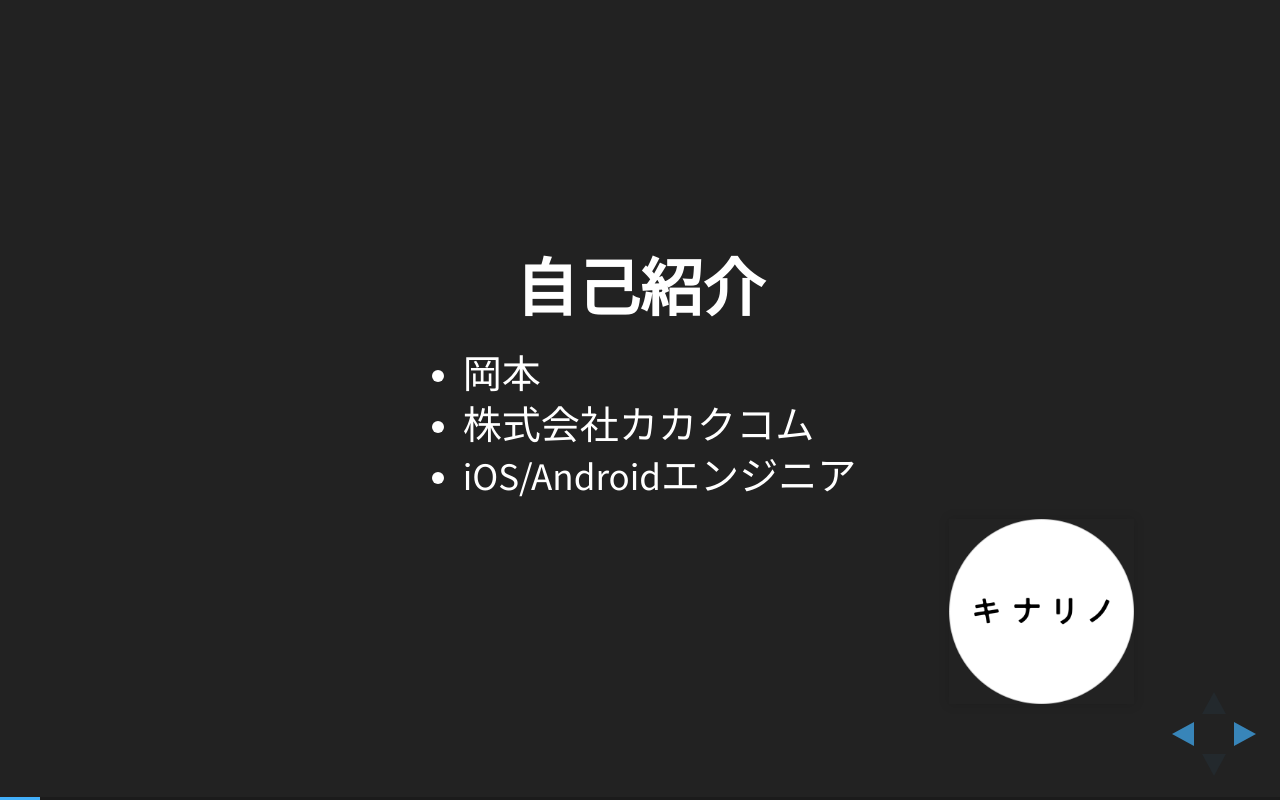
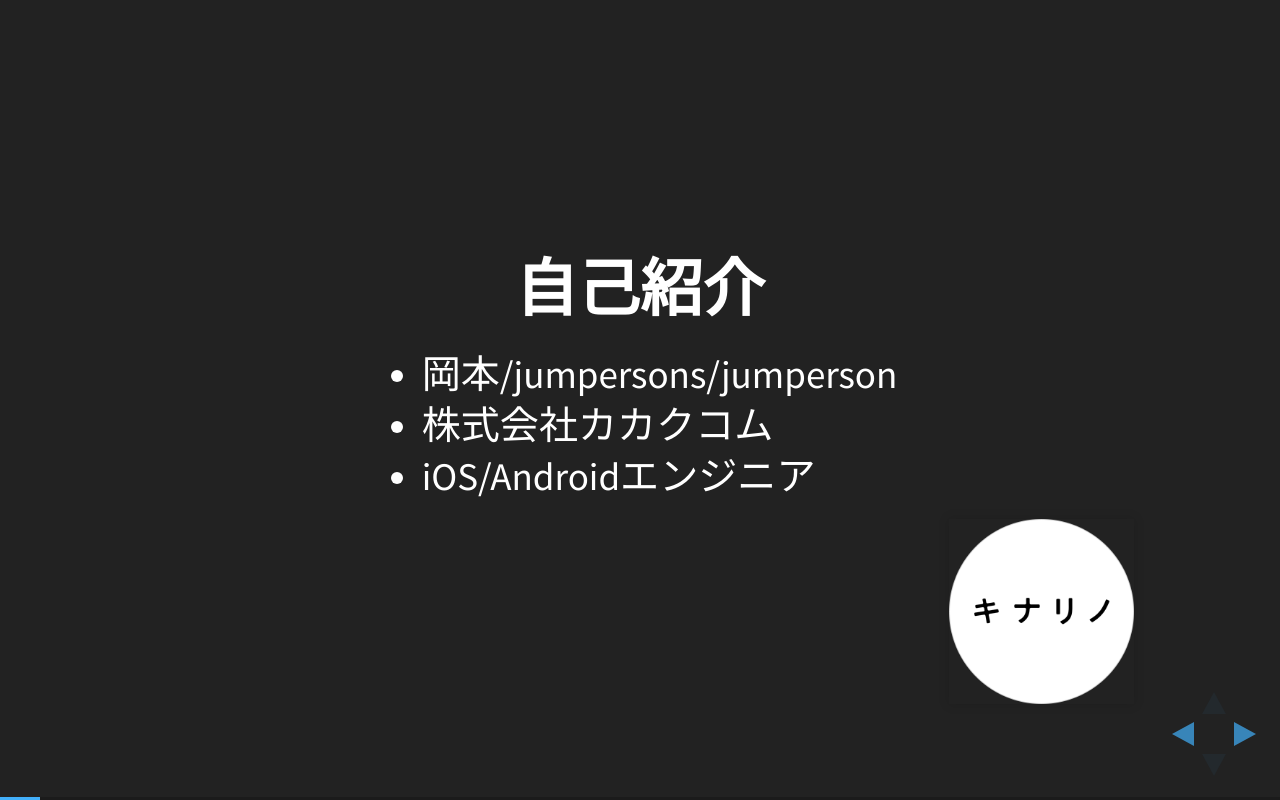
Before and after one commit to jumperson/presentations, a website: page rxjava-flux-architecture-presentation/index.html in a window 1280 px wide. Both pictures are taken after a click on the button 1251 px from the left and 734 px from the top of the page. Drawn offline with Linux system fonts and the light colour scheme.

Commit message:
snsアカウント名を追加

```diff
--- a/rxjava-flux-architecture-presentation/index.html
+++ b/rxjava-flux-architecture-presentation/index.html
@@ -44,7 +44,7 @@
 				<section>
 					<h2>自己紹介</h2>
 					<ul>
-						<li>岡本</li>
+						<li>岡本/jumpersons/jumperson</li>
 						<li>株式会社カカクコム</li>
 						<li>iOS/Androidエンジニア</li>
 						<img data-src="./img/kinarino-icon.png" width="180" style="background-color: transparent; border-style: none; position: absolute; right:0; ">
```
